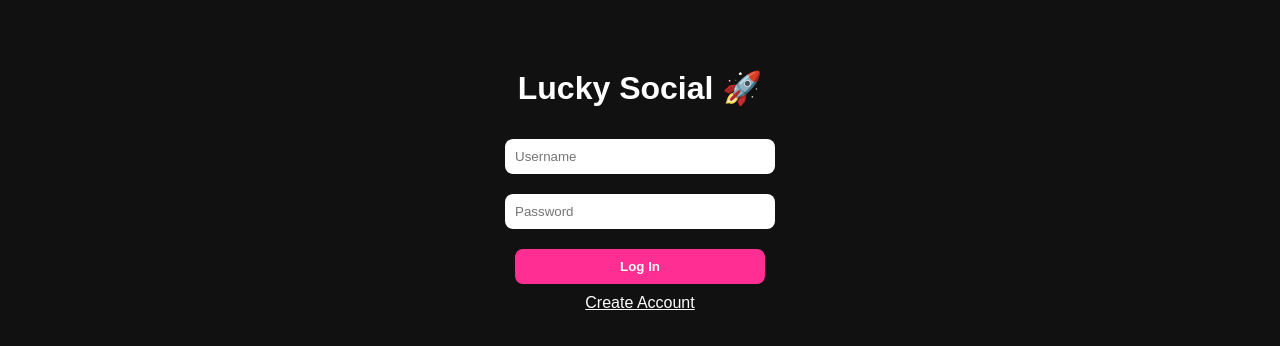
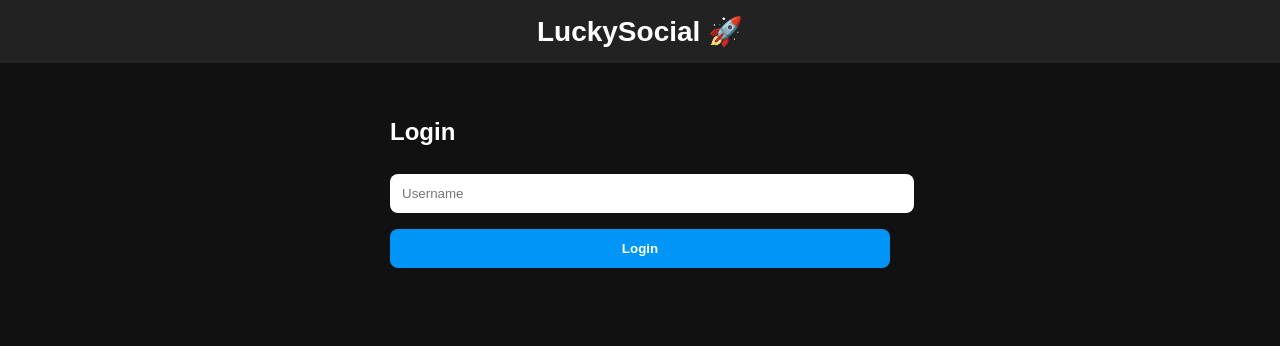
Before and after one commit to lv6371694-hub/LuckySocial, a website: page index.html in a window 1280 px wide. Drawn offline with Linux system fonts and the light colour scheme.

Commit message:
Update index.html

```diff
--- a/index.html
+++ b/index.html
@@ -1,45 +1,83 @@
 <!DOCTYPE html>
-<html>
+<html lang="en">
 <head>
 <meta charset="UTF-8">
-<title>Lucky Social</title>
+<meta name="viewport" content="width=device-width, initial-scale=1.0">
+<title>LuckySocial</title>
+
 <style>
 body{
+    margin:0;
     background:#111;
     color:white;
     font-family:Arial,sans-serif;
+}
+
+header{
+    background:#222;
+    padding:15px;
     text-align:center;
-padding-top:40px;
+    font-size:28px;
+    font-weight:bold;
 }
+
+.container{
+    max-width:500px;
+    margin:20px auto;
+    padding:15px;
+}
+
 input,button{
-width:250px;
-padding:10px;
-margin:10px;
+    width:100%;
+    padding:12px;
+    margin:8px 0;
     border-radius:8px;
     border:none;
 }
+
 button{
-background:#ff2e92;
+    background:#0095f6;
     color:white;
     font-weight:bold;
-cursor:pointer;
 }
-a{
-color:white;
+
+.post{
+    background:#222;
+    padding:15px;
+    border-radius:10px;
+    margin-top:15px;
 }
 </style>
 </head>
+
 <body>
 
-<h1>Lucky Social 🚀</h1>
+<header>LuckySocial 🚀</header>
 
-<form action="/login" method="POST">
-<input type="text" name="username" placeholder="Username" required><br>
-<input type="password" name="password" placeholder="Password" required><br>
-<button type="submit">Log In</button>
-</form>
+<div class="container">
 
-<a href="/signup.html">Create Account</a>
+<h2>Login</h2>
+
+<input id="username" placeholder="Username">
+
+<button onclick="login()">Login</button>
+
+<div id="feed"></div>
+
+</div>
+
+<script>
+function login(){
+
+document.getElementById("feed").innerHTML=`
+<div class="post">
+<h3>Welcome ${document.getElementById("username").value}</h3>
+<p>Your LuckySocial account is working.</p>
+</div>
+`;
+
+}
+</script>
 
 </body>
 </html>
```
Lines whose indentation alone changed are shown as unchanged.
